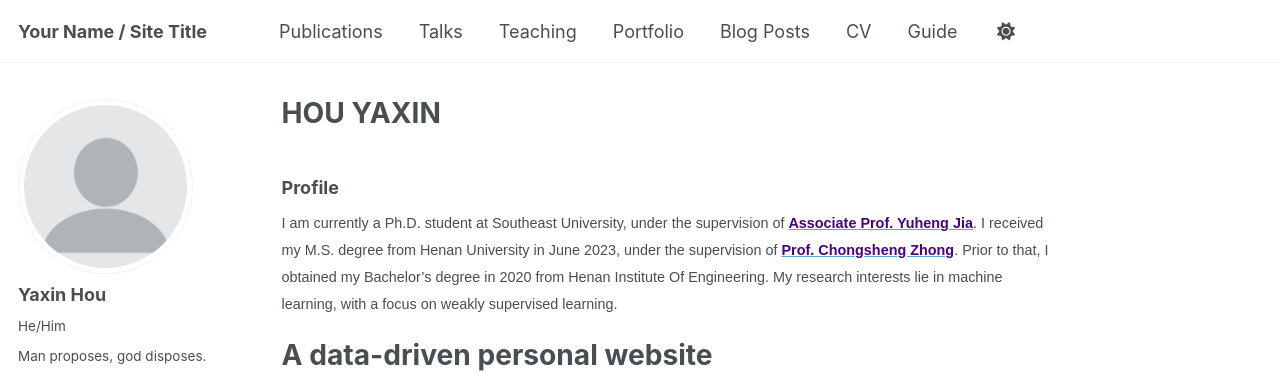
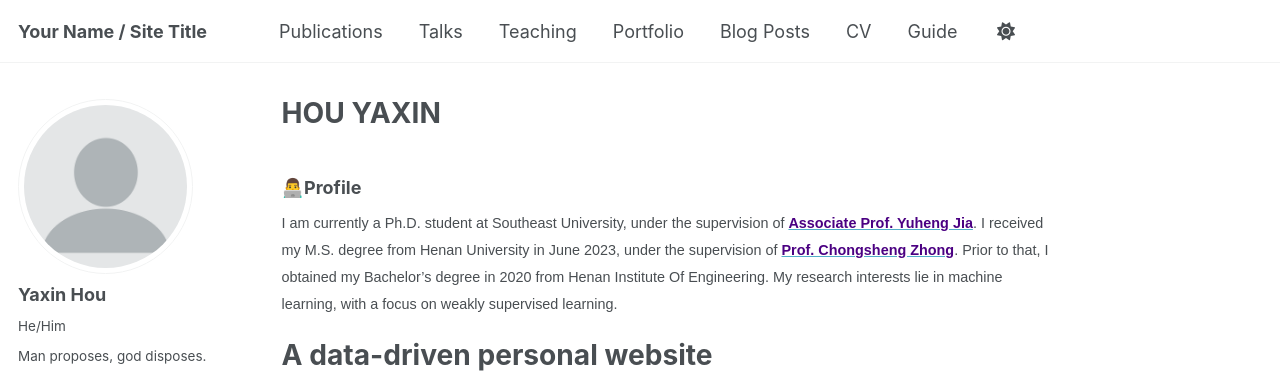
Before and after one commit to YaxinHou/yaxinhou.github.io, a Jekyll site: the page built from _pages/about.md, in a window 1280 px wide and 900 px high. Shown: the top 373 px of the window. Built offline with Jekyll 4.4.1, drawn with Linux system fonts in a browser that asks for light colours; some web fonts are replaced; a script that is not in the unit is left out.

```diff
--- a/_pages/about.md
+++ b/_pages/about.md
@@ -7,7 +7,7 @@ redirect_from:
   - /about.html
 ---
 
-### Profile
+### 👨‍💻Profile
 
 <span style="font-family:Arial; font-size:0.8em;">
 I am currently a Ph.D. student at Southeast University, under the supervision of [<span style="color:#4B0082;"><strong>Associate Prof. Yuheng Jia</strong></span>](https://cse.seu.edu.cn/2020/1114/c23024a353193/page.htm). I received my M.S. degree from Henan University in June 2023, under the supervision of [<span style="color:#4B0082;"><strong>Prof. Chongsheng Zhong</strong></span>](https://cs.henu.edu.cn/info/1273/5566.htm). Prior to that, I obtained my Bachelor’s degree in 2020 from Henan Institute Of Engineering. My research interests lie in machine learning, with a focus on weakly supervised learning.
```
